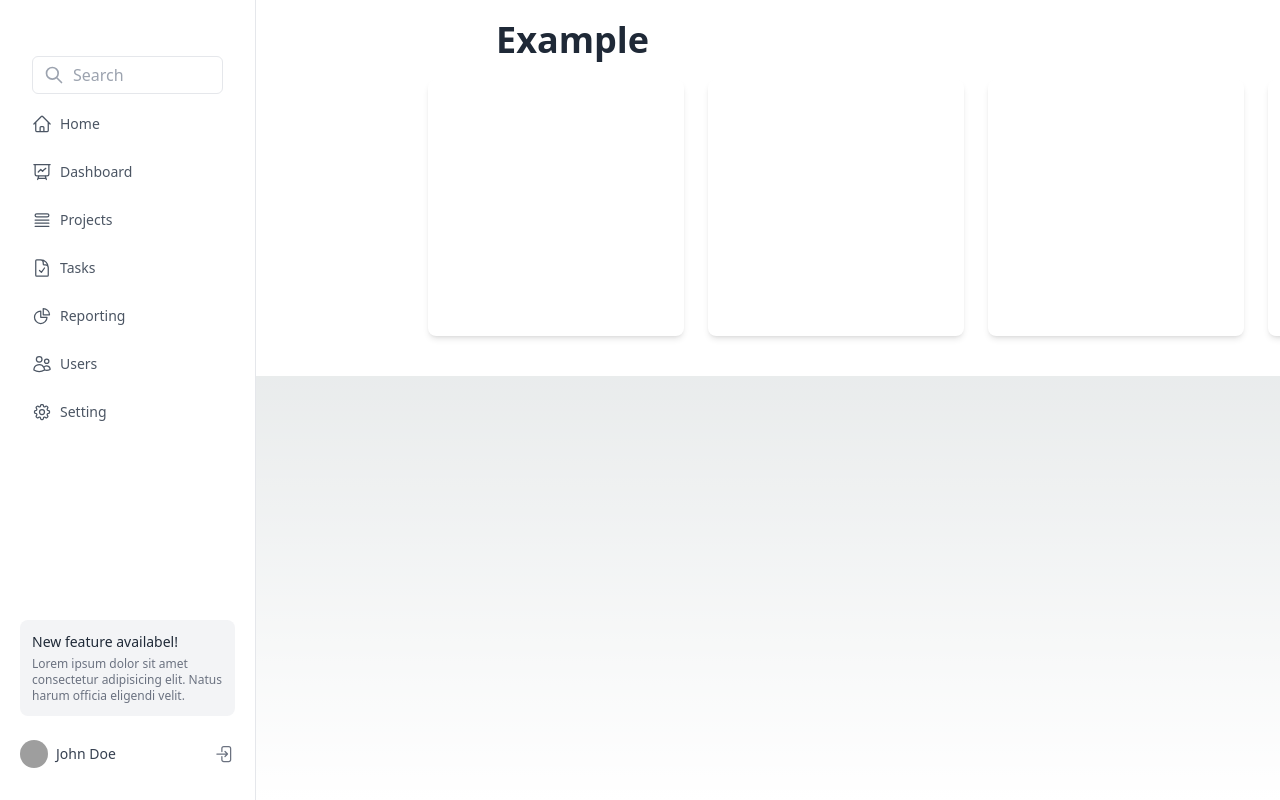
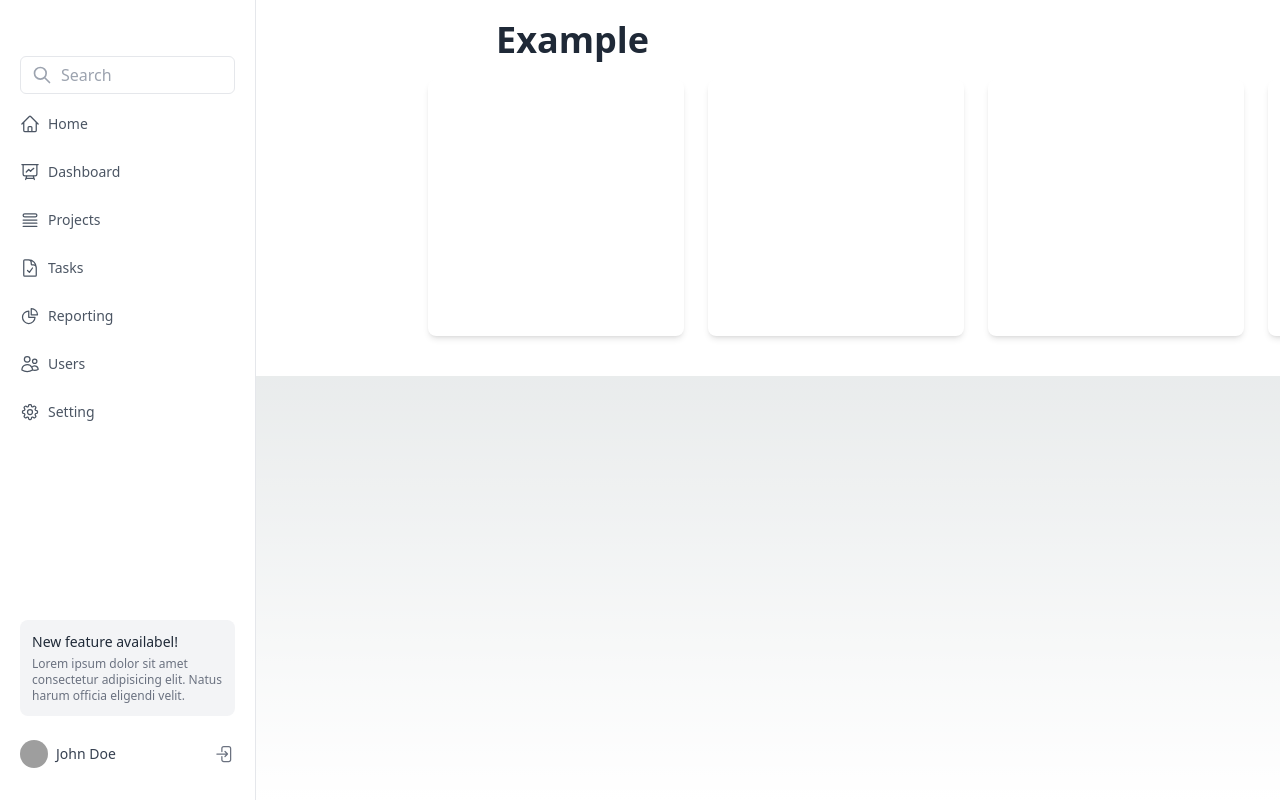
Before and after one commit to Sheng-777/1AM, a Next.js app: page / in a window 1280 px wide. Built offline with nearby package versions, Linux system fonts and the light colour scheme; grey boxes are pictures that could not be loaded.

Commit message:
asdfasdf

```diff
--- a/components/sideNavBar.tsx
+++ b/components/sideNavBar.tsx
@@ -15,7 +15,7 @@ export default function SideNavBar(){
     </a>
 
     <div className="flex flex-col justify-between flex-1 mt-6">
-        <nav className="flex-1 -mx=-3 space-y-3 ">
+        <nav className="flex-1 -mx-3 space-y-3 ">
             <div className="relative mx-3">
                 <span className="absolute inset-y-0 left-0 flex items-center pl-3">
                     <svg className="w-5 h-5 text-gray-400" viewBox="0 0 24 24" fill="none">
--- a/pages/index.tsx
+++ b/pages/index.tsx
@@ -9,8 +9,8 @@ export default function Home() {
   return (
     <main>
       <div className='grid grid-flow-col grid-cols-max overflow-hidden'>
-        <div><SideNavBar/></div>
-        <div className='overflow-auto'><ScrollBar/></div>
+        <div className=''><SideNavBar/></div>
+        <div className='overflow-scroll'><ScrollBar/></div>
       </div>
     </main>
   )
```
